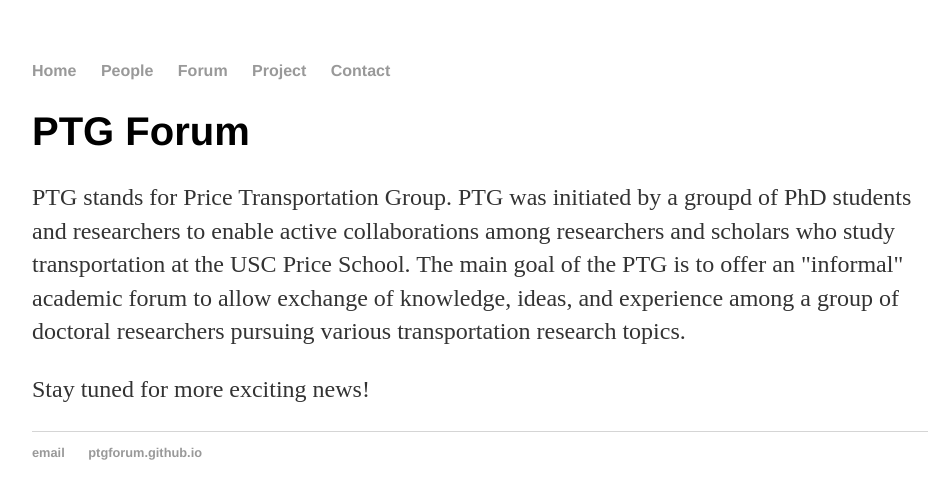
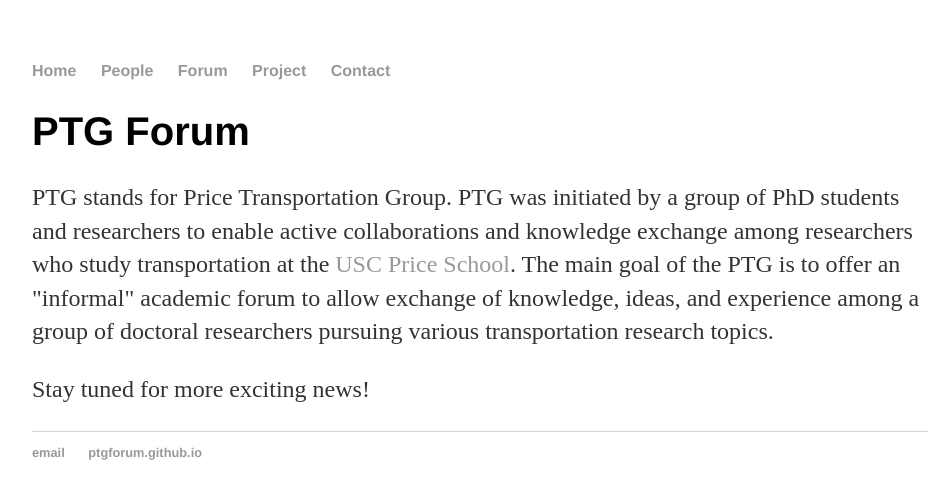
Before and after one commit to ptgforum/ptgforum.github.io, a Jekyll site: the page built from index.html, in a window 1280 px wide. Shown: the top 499 px of the page, without its empty margins (160-1109 px from the left). Built offline with Jekyll 4.4.1, drawn with Linux system fonts in a browser that asks for light colours.

Commit message:
Update index.html

```diff
--- a/index.html
+++ b/index.html
@@ -4,8 +4,9 @@
 ---
 <div class="blurb">
 	<h1>PTG Forum</h1>
-	<p>PTG stands for Price Transportation Group. PTG was initiated by a groupd of PhD students and researchers to
-	enable active collaborations among researchers and scholars who study transportation at the USC Price School.
+	<p>PTG stands for Price Transportation Group. PTG was initiated by a group of PhD students and researchers to
+	enable active collaborations and knowledge exchange among researchers who study transportation at the
+	<a href="http://priceschool.usc.edu/">USC Price School</a>.
 	The main goal of the PTG is to offer an "informal" academic forum to allow exchange of knowledge, ideas, and
 	experience among a group of doctoral researchers pursuing various transportation research topics.
 	</p>
```
